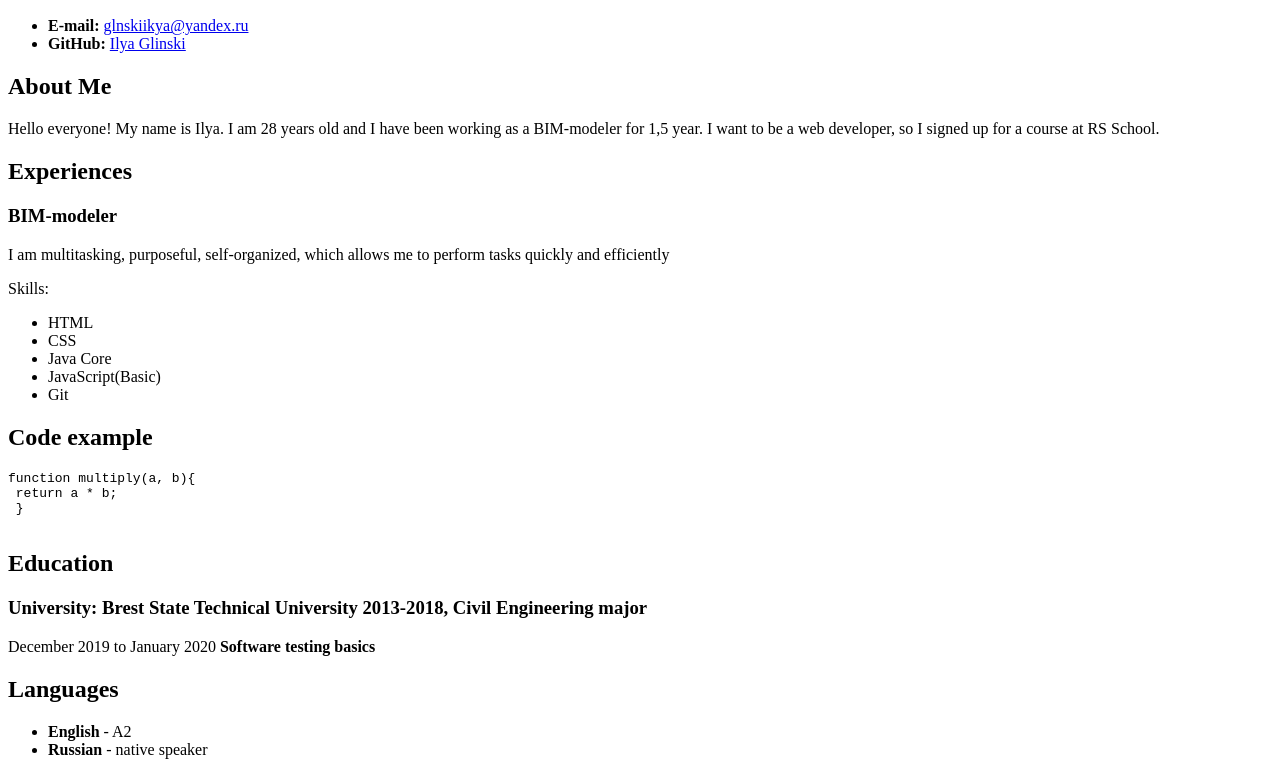
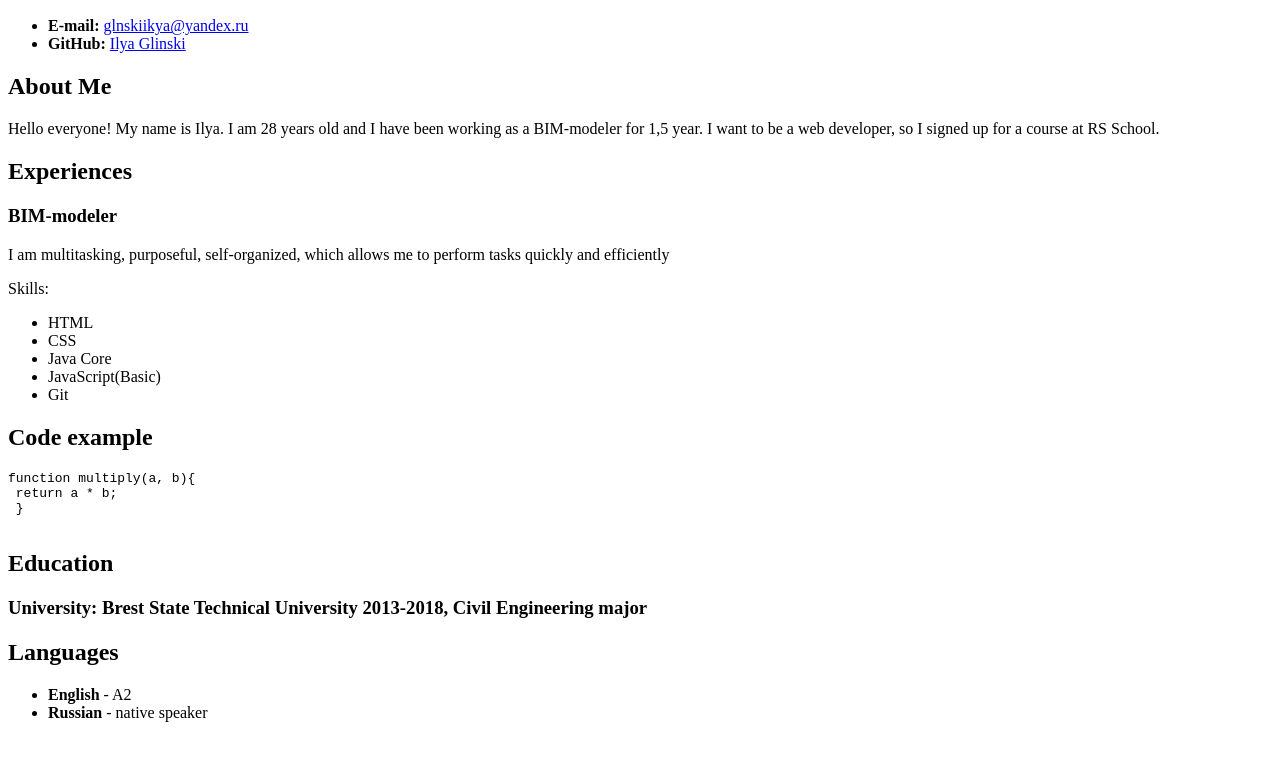
Before and after one commit to IlyaGlinskiy/rsschool-cv, a plain HTML site: page index.html in a window 1280 px wide. Shown: the part 96-871 px from the top of the page. After the commit the page ends 834 px from the top, so only its background shows below. Drawn offline with Linux system fonts and the light colour scheme.

Commit message:
docs: cv-correct, index.html - correct

```diff
--- a/index.html
+++ b/index.html
@@ -27,8 +27,6 @@
  }
  </code></pre><h2 id="education">Education</h2>
  <h3 id="university-brest-state-technical-university-2013-2018-civil-engineering-major">University: Brest State Technical University 2013-2018, Civil Engineering major</h3>
- <p>December 2019 to January 2020
- <strong>Software testing basics</strong></p>
  <h2 id="languages">Languages</h2>
  <ul>
  <li><strong>English</strong> - A2</li>
```
Also changed, not shown: 1 other file.
